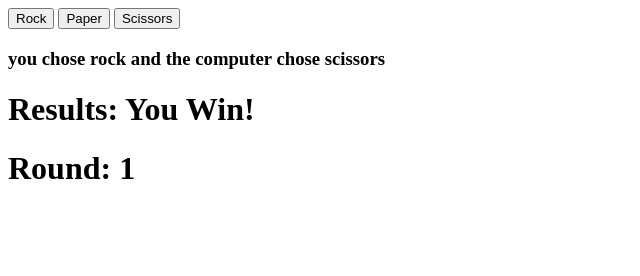
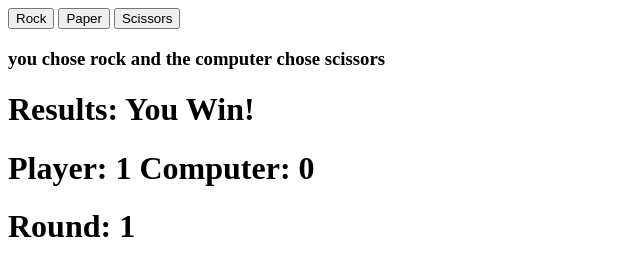
Before and after one commit to amNotAWalnutToday/rock-paper-scissors, a plain HTML site: page index.html in a window 1280 px wide. Both pictures are taken after a click on the button "Rock". Shown: the whole page, without its empty margins (0-640 px from the left). Drawn offline with Linux system fonts and the light colour scheme.

Commit message:
Add point system

```diff
--- a/index.html
+++ b/index.html
@@ -15,6 +15,7 @@
     <div id="results">
         <h3>you chose <span id="your-choice"></span> and the computer chose <span id="computer-choice"></span></h3>
         <h1>Results: <span id="result">NaN</span></h1>
+        <h1>Player: <span id="player-points">0</span> Computer: <span id="computer-points">0</span></h1>
         <h1>Round: <span id="round-count">0</span></h1>
     </div>
 </body>
--- a/rps.js
+++ b/rps.js
@@ -1,4 +1,6 @@
 let round = 0;
+let playerPoints = 0;
+let computerPoints = 0;
 
 const playerChoice = document.querySelectorAll('.rps')
 playerChoice.forEach(decision => decision.addEventListener('click', playerSelection));
@@ -34,18 +36,24 @@ function playRound(playerSelection,computerSelection){
         result = 'You Draw!';
     }else if(player === 'rock' && computer === 'paper'){
         result = 'You Lose!';
+        computerPoints++;
     }else if(player === 'rock' && computer === 'scissors'){
         result = 'You Win!';
+        playerPoints++;
     }else if(player === 'paper' && computer === 'rock'){
         result = 'You Win!';
+        playerPoints++;
     }else if(player === 'paper' && computer === 'paper'){
         result = 'You Draw!';
     }else if(player === 'paper' && computer === 'scissors'){
         result = 'You Lose!';
+        computerPoints++;
     }else if(player === 'scissors' && computer === 'rock'){
         result = 'You Lose!';
+        computerPoints++;
     }else if(player === 'scissors' && computer === 'paper'){
         result = 'You Win!';
+        playerPoints++;
     }else if(player === 'scissors' && computer === 'scissors'){
         result = 'You Draw!';
     }
@@ -58,6 +66,10 @@ function playRound(playerSelection,computerSelection){
     computerChoiceDisplay.textContent = computer;
     const roundCount = document.querySelector('#round-count')
     roundCount.textContent = round
+    const playerPointHolder = document.querySelector('#player-points')
+    playerPointHolder.textContent = playerPoints;
+    const computerPointHolder = document.querySelector('#computer-points')
+    computerPointHolder.textContent = computerPoints;
    return result;
 }
 
```
